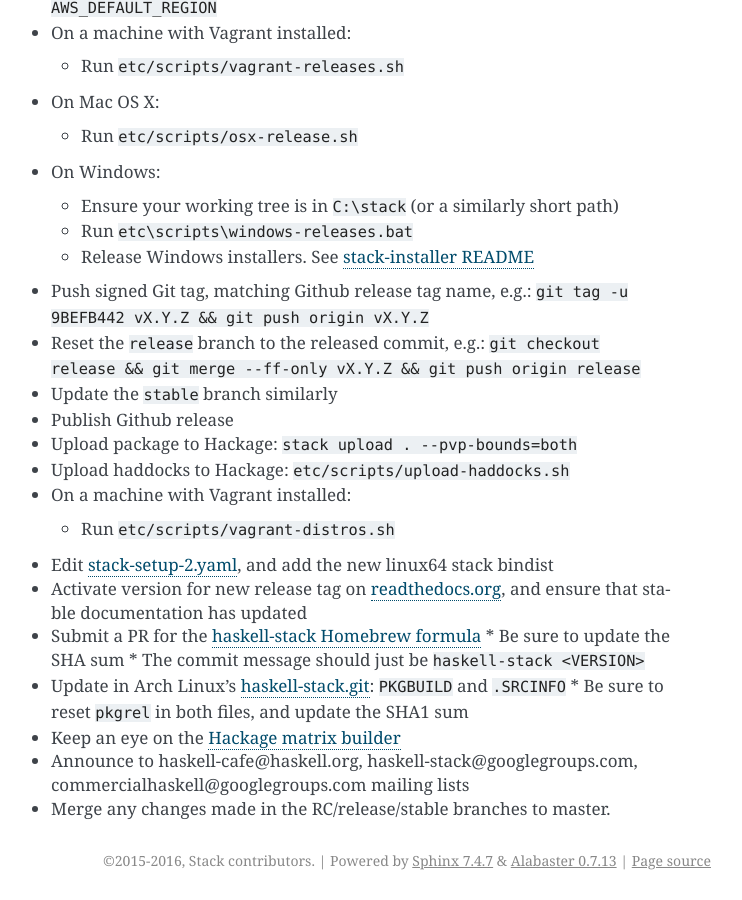
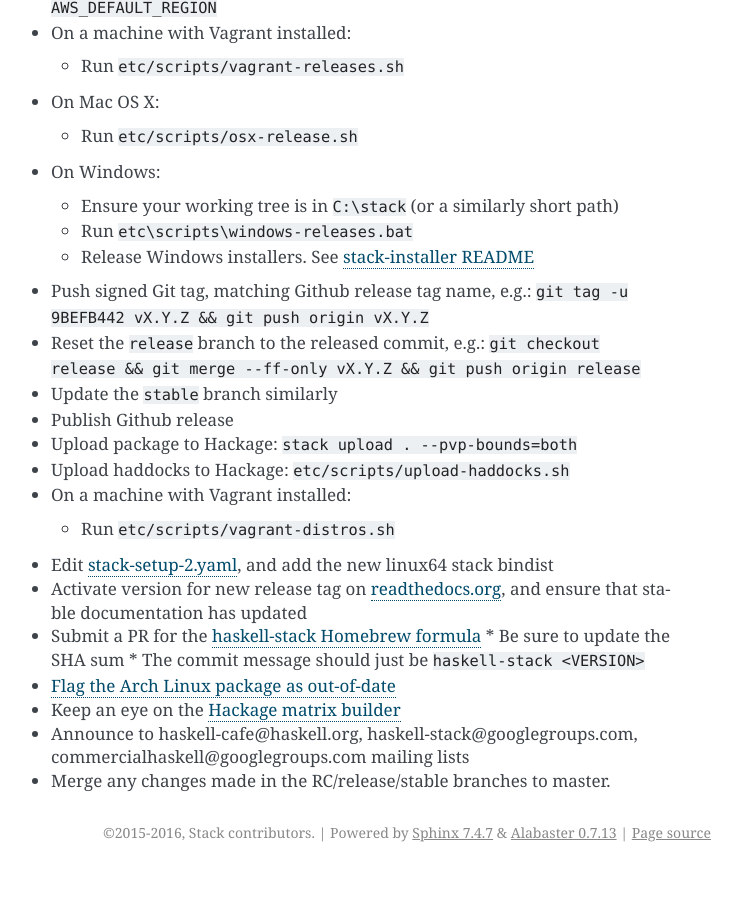
Before and after one commit to commercialhaskell/stack, a Sphinx documentation site: the page built from doc/MAINTAINER_GUIDE.md, in a window 1280 px wide and 900 px high, scrolled down 1472 px. Shown: the whole window, without its empty margins (399-1141 px from the left). Built offline with Sphinx 7.4.7, drawn with Linux system fonts in a browser that asks for light colours; after the commit the page ends 2344 px from its top, so only the background shows below that.

Commit message:
Arch Linux: no longer release AUR package
Stack has been adopted into the official community repo.

```diff
--- a/doc/MAINTAINER_GUIDE.md
+++ b/doc/MAINTAINER_GUIDE.md
@@ -101,10 +101,7 @@
       * Be sure to update the SHA sum
       * The commit message should just be `haskell-stack <VERSION>`
 
-* Update in Arch Linux's
-  [haskell-stack.git](ssh+git://aur@aur.archlinux.org/haskell-stack.git):
-  `PKGBUILD` and `.SRCINFO`
-      * Be sure to reset `pkgrel` in both files, and update the SHA1 sum
+* [Flag the Arch Linux package as out-of-date](https://www.archlinux.org/packages/community/x86_64/stack/flag/)
 
 * Keep an eye on the
   [Hackage matrix builder](http://matrix.hackage.haskell.org/package/stack)
```
Also changed, not shown: ChangeLog.md (+6 -0 lines), 2 other files.
